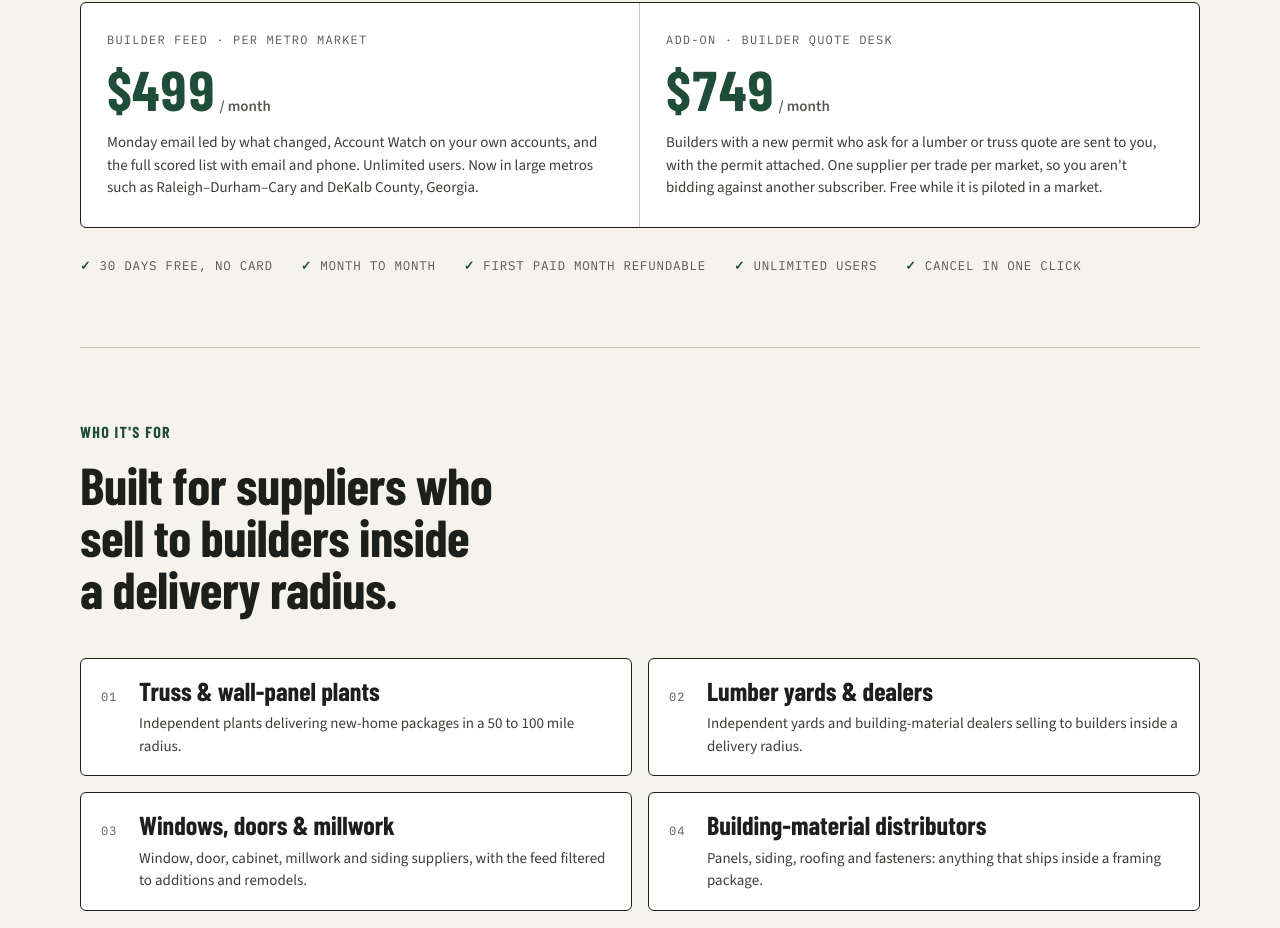
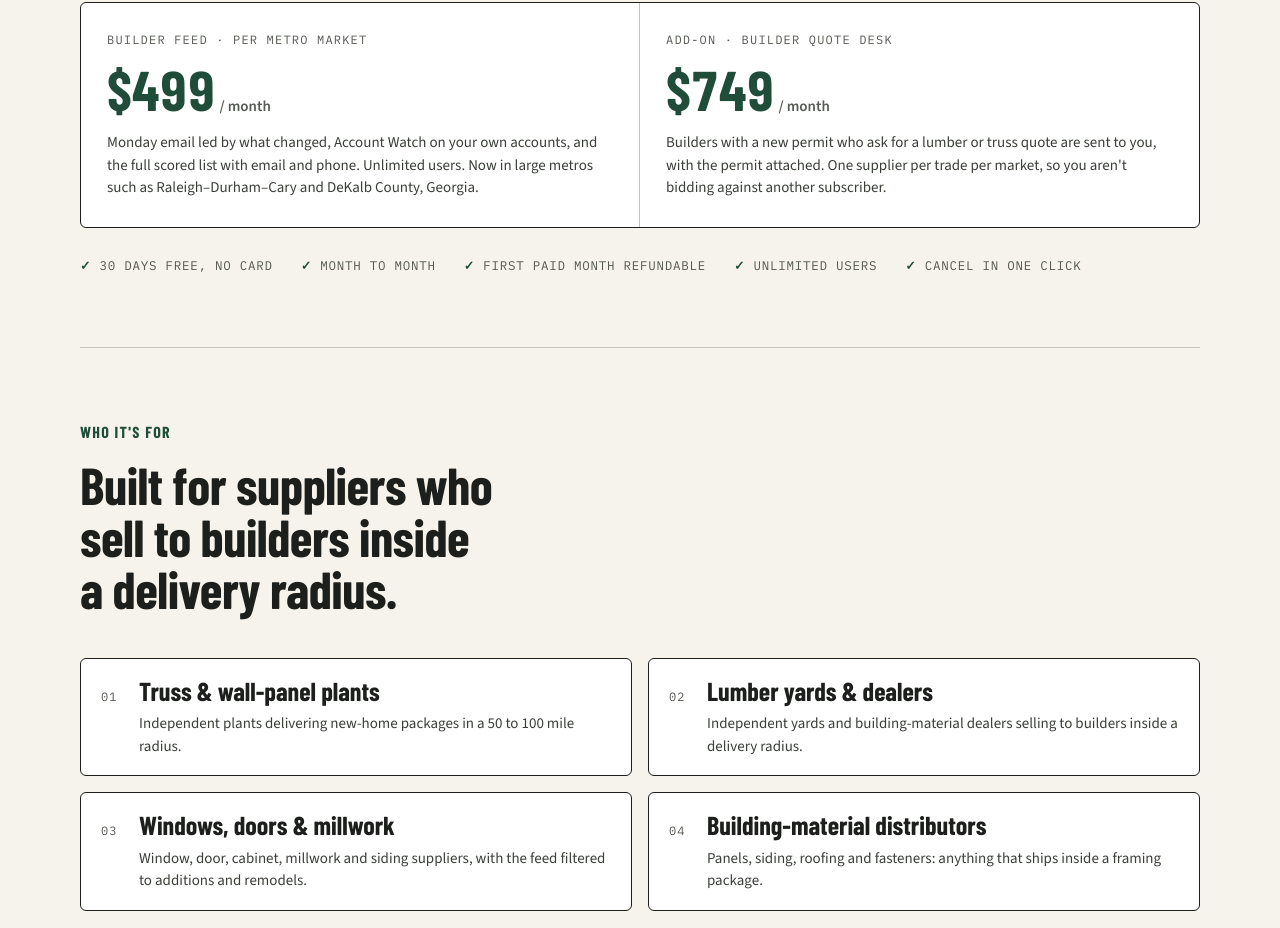
Before and after one commit to rubehollis/timberseek.co, a plain HTML site: page index.html in a window 1280 px wide. Shown: the part 3316-4244 px from the top of the page. Drawn offline with nearby package versions, Linux system fonts and the light colour scheme.

Commit message:
Drop Quote Desk pilot wording
Co-Authored-By: Claude Opus 5.5 <noreply@anthropic.com>
Claude-Session: https://claude.ai/code/session_015uqND9jeN2R8RfVr9TcWyq

```diff
--- a/index.html
+++ b/index.html
@@ -942,7 +942,7 @@
         <div class="amt">$749<small>/ month</small></div>
         <p class="eg">Builders with a new permit who ask for a lumber or truss quote are sent to you, with the
            permit attached. One supplier per trade per market, so you aren't bidding against another
-           subscriber. Free while it is piloted in a market.</p>
+           subscriber.</p>
       </div>
     </div>
 
```
